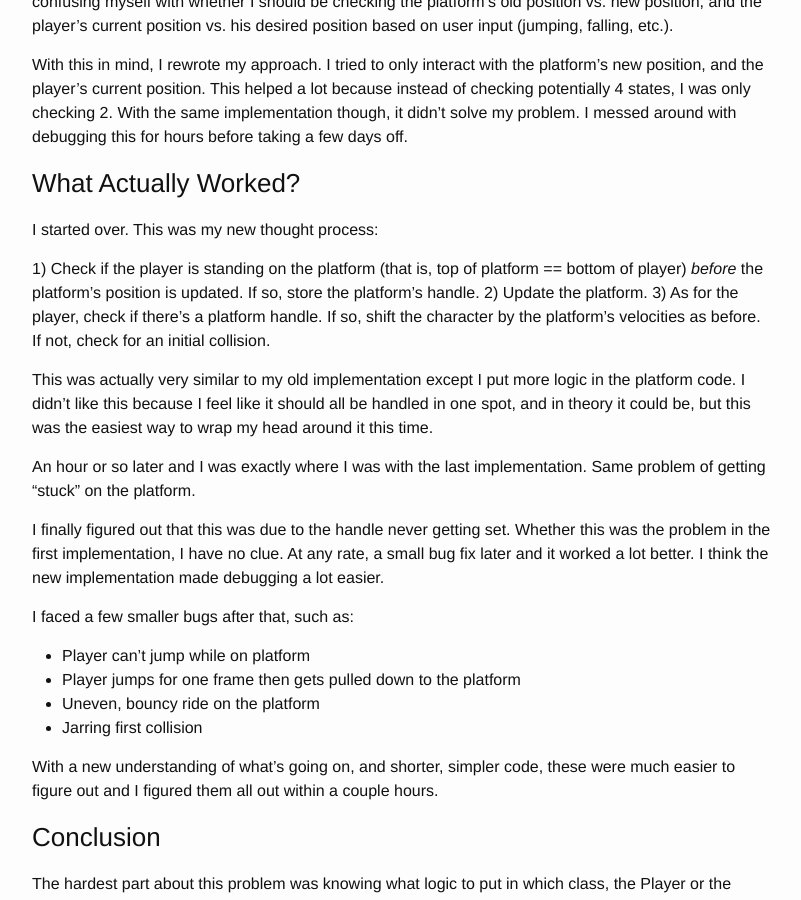
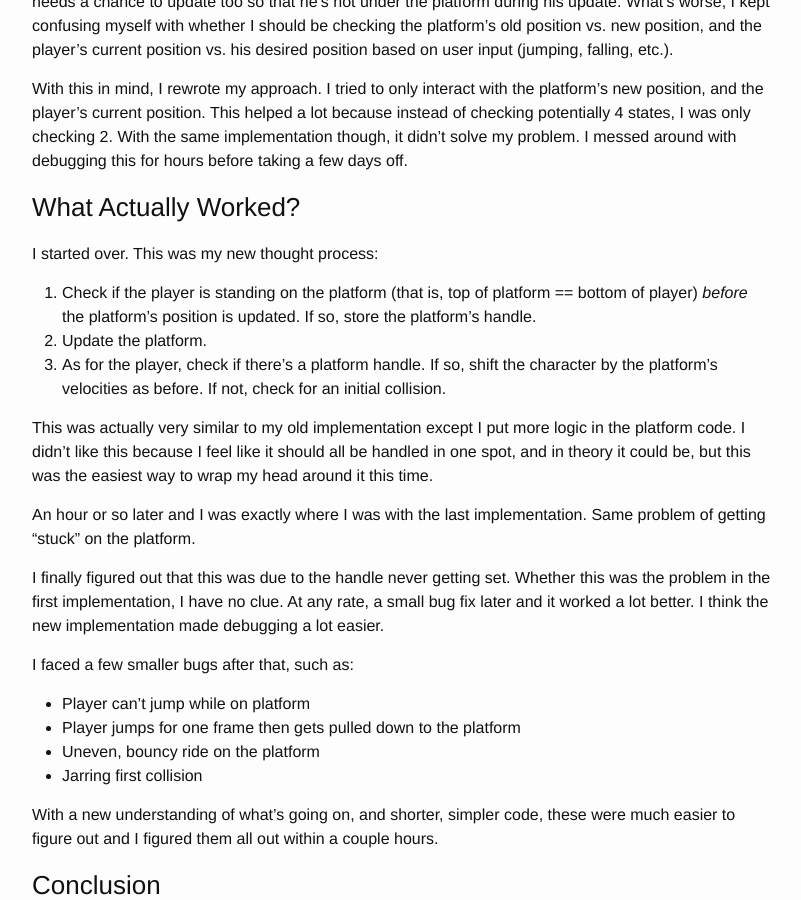
Before and after one commit to PlanetLotus/PlanetLotus.github.io, a Jekyll site: the page built from _posts/2014-10-18-platforms.markdown, in a window 1280 px wide and 900 px high, scrolled down 1566 px. Shown: the whole window, without its empty margins (238-1039 px from the left). Built offline with Jekyll 4.4.1, drawn with Linux system fonts in a browser that asks for light colours; some of the changed text lies outside the part shown.

Commit message:
Fix syntax.

```diff
--- a/_posts/2014-10-18-platforms.markdown
+++ b/_posts/2014-10-18-platforms.markdown
@@ -29,9 +29,9 @@ player with it.
 This doesn't sound too hard. As usual, I expected things to be harder than it
 sounded, but only so much. I broke this problem into a few pieces:
 
-1) Treat the platform like the floor. No movement, and get collision working
-2) Add movement to the platform
-3) Move the player with the platform
+1. Treat the platform like the floor. No movement, and get collision working
+2. Add movement to the platform
+3. Move the player with the platform
 
 In these distinct pieces, this sounds simple enough. After all, the only thing
 I hadn't done before was the third step, and that should be as simple as
@@ -89,11 +89,11 @@ with debugging this for hours before taking a few days off.
 
 I started over. This was my new thought process:
 
-1) Check if the player is standing on the platform (that is, top of platform ==
+1. Check if the player is standing on the platform (that is, top of platform ==
 bottom of player) *before* the platform's position is updated. If so, store
 the platform's handle.
-2) Update the platform.
-3) As for the player, check if there's a platform handle. If so, shift the
+2. Update the platform.
+3. As for the player, check if there's a platform handle. If so, shift the
 character by the platform's velocities as before. If not, check for an initial
 collision.
 
```
